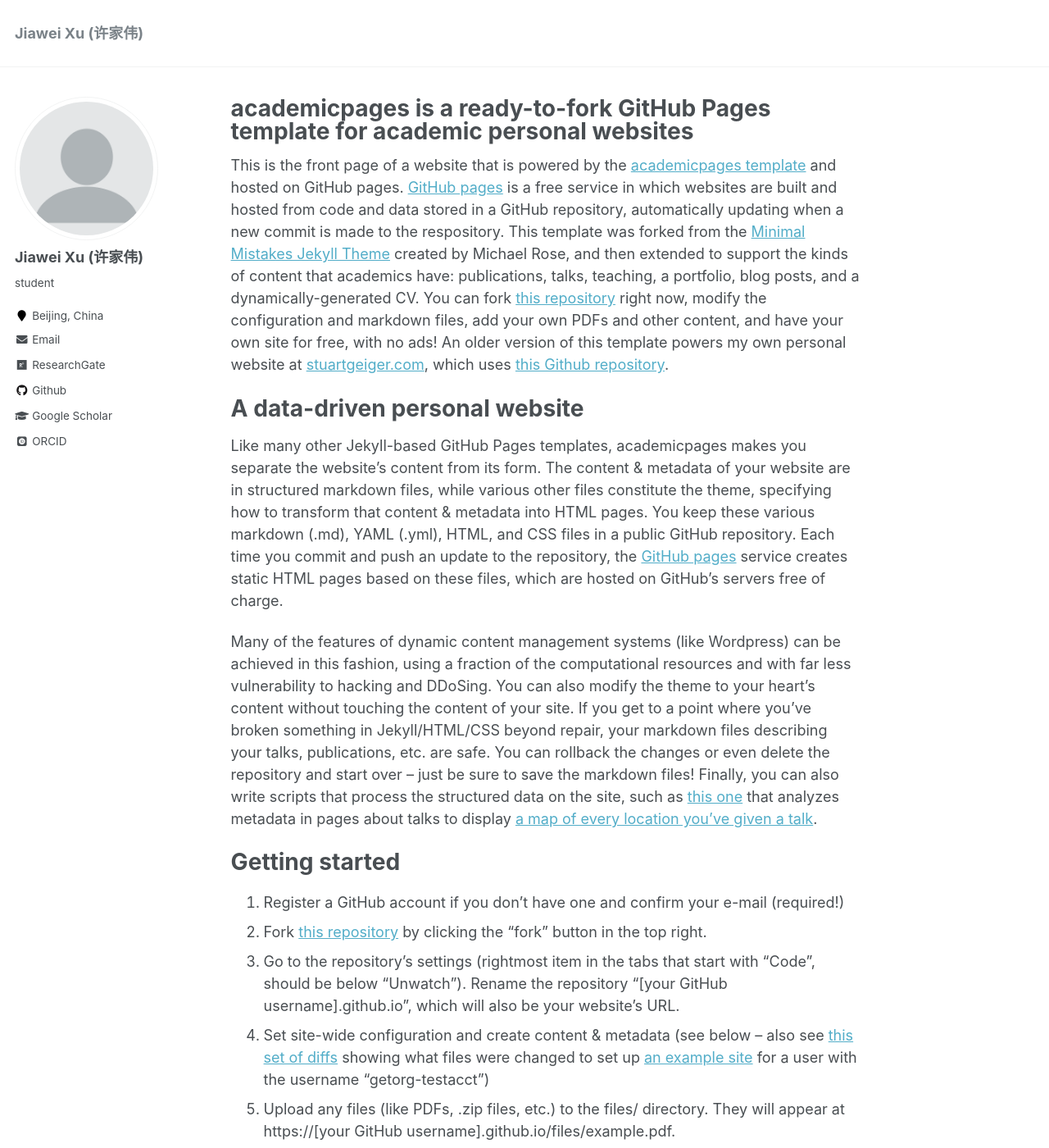
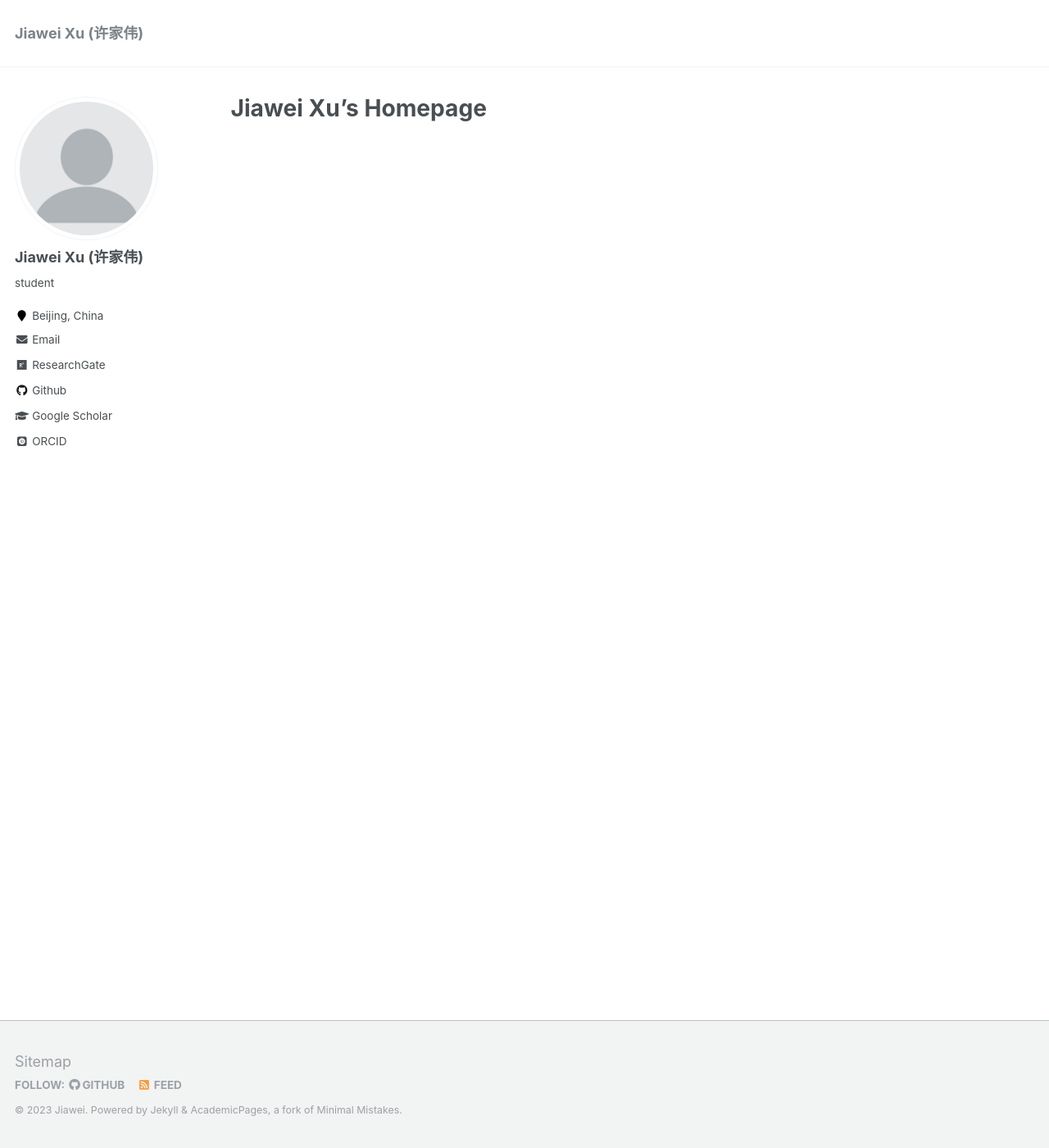
Before and after one commit to jiaweixu98/jiaweixu98.github.io, a Jekyll site: the page built from _pages/about.md, in a window 1280 px wide and 1400 px high. Shown: the whole window at 82% size. Built offline with Jekyll 4.4.1, drawn with Linux system fonts in a browser that asks for light colours; some web fonts are replaced; some of the changed text lies outside the part shown.

Commit message:
change title

```diff
--- a/_pages/about.md
+++ b/_pages/about.md
@@ -1,13 +1,13 @@
 ---
 permalink: /
-title: "academicpages is a ready-to-fork GitHub Pages template for academic personal websites"
+title: "Jiawei Xu's Homepage"
 excerpt: "About me"
 author_profile: true
 redirect_from:
   - /about/
   - /about.html
 ---
-
+<!--
 This is the front page of a website that is powered by the [academicpages template](https://github.com/academicpages/academicpages.github.io) and hosted on GitHub pages. [GitHub pages](https://pages.github.com) is a free service in which websites are built and hosted from code and data stored in a GitHub repository, automatically updating when a new commit is made to the respository. This template was forked from the [Minimal Mistakes Jekyll Theme](https://mmistakes.github.io/minimal-mistakes/) created by Michael Rose, and then extended to support the kinds of content that academics have: publications, talks, teaching, a portfolio, blog posts, and a dynamically-generated CV. You can fork [this repository](https://github.com/academicpages/academicpages.github.io) right now, modify the configuration and markdown files, add your own PDFs and other content, and have your own site for free, with no ads! An older version of this template powers my own personal website at [stuartgeiger.com](http://stuartgeiger.com), which uses [this Github repository](https://github.com/staeiou/staeiou.github.io).
 
 A data-driven personal website
@@ -47,4 +47,4 @@
 
 For more info
 ------
-More info about configuring academicpages can be found in [the guide](https://academicpages.github.io/markdown/). The [guides for the Minimal Mistakes theme](https://mmistakes.github.io/minimal-mistakes/docs/configuration/) (which this theme was forked from) might also be helpful.
+More info about configuring academicpages can be found in [the guide](https://academicpages.github.io/markdown/). The [guides for the Minimal Mistakes theme](https://mmistakes.github.io/minimal-mistakes/docs/configuration/) (which this theme was forked from) might also be helpful. -->
```
Also changed, not shown: other parts of _pages/about.md (+5 -5 lines).
